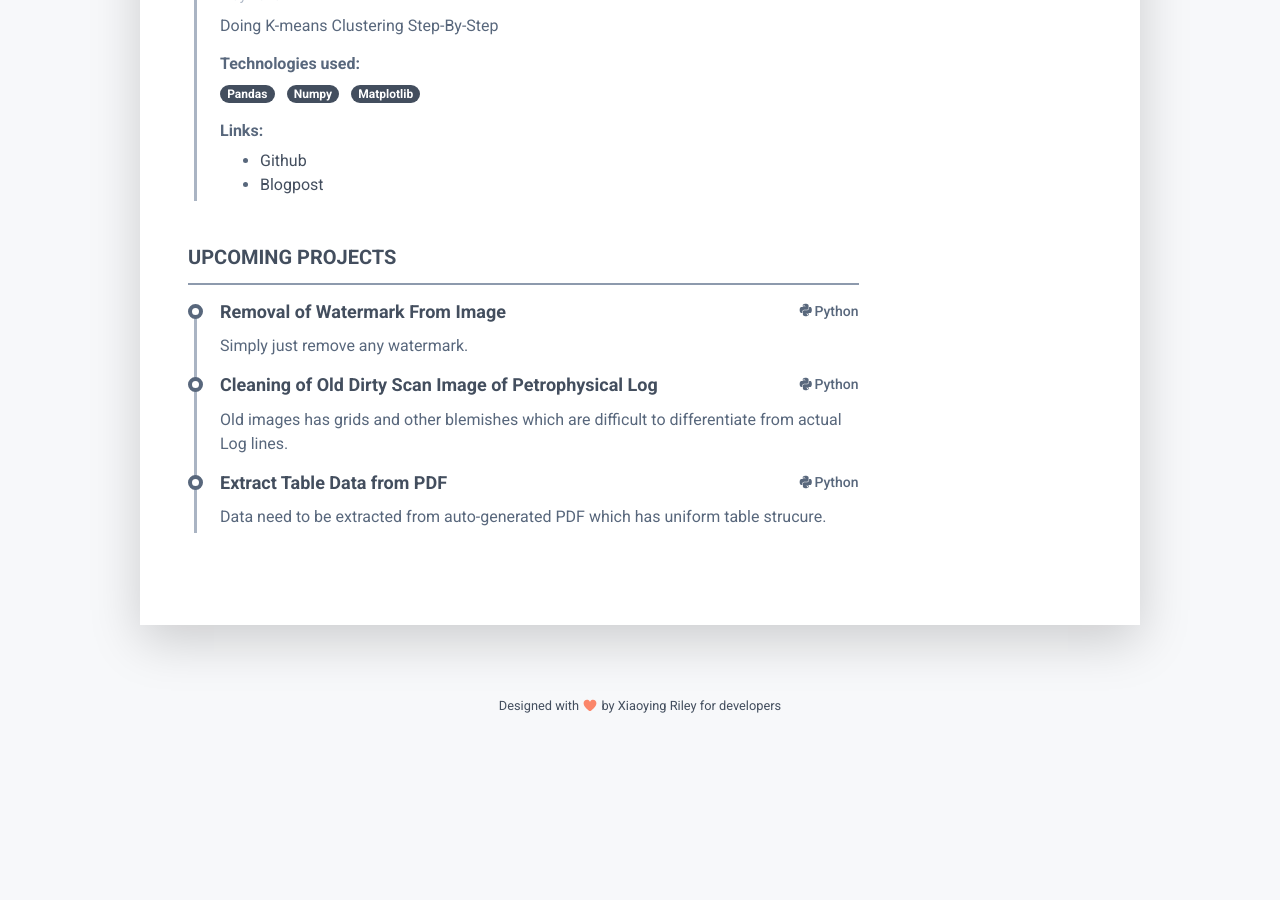
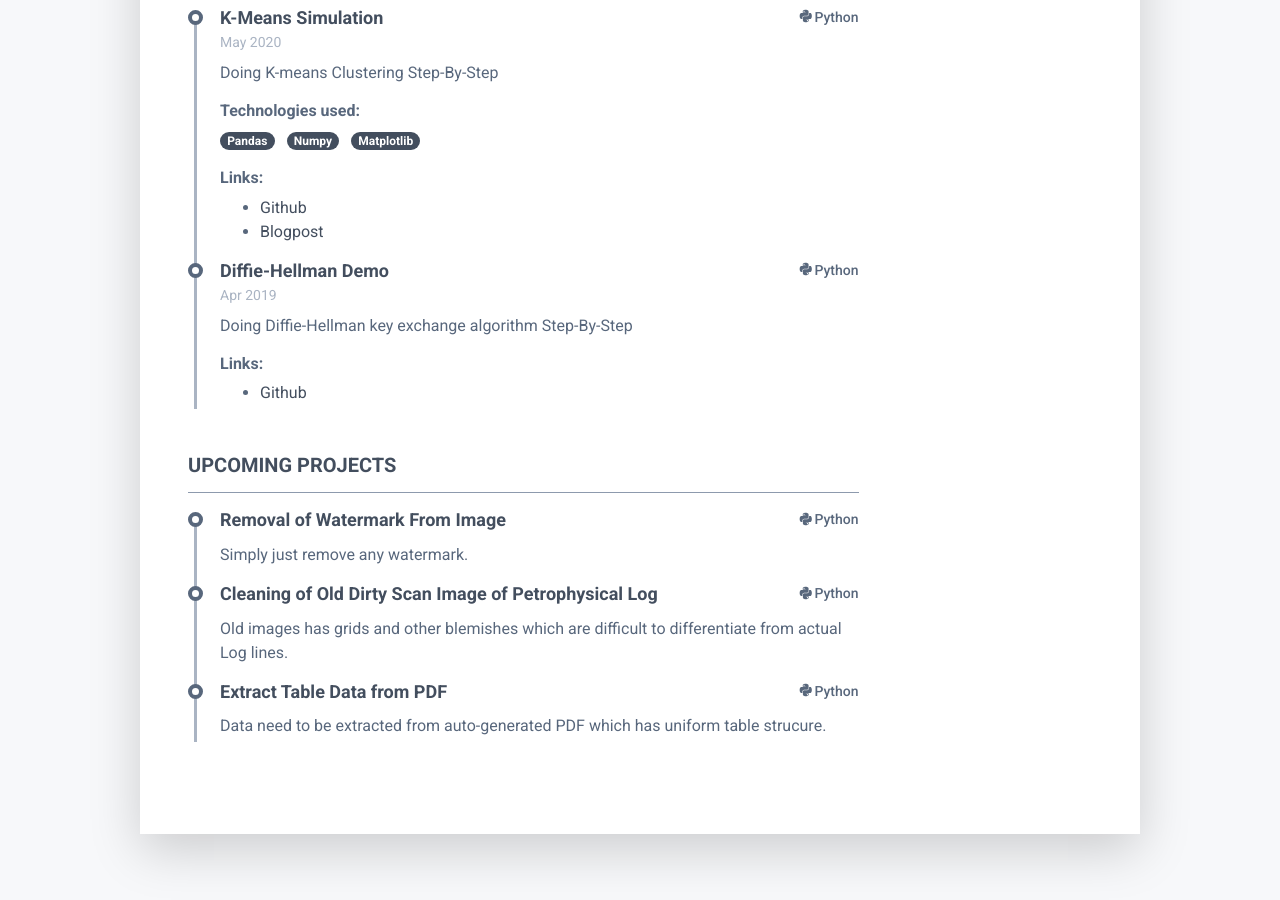
Before and after one commit to elvinado/elvinado.github.io, a Jekyll site: the page index.html, which Jekyll copies as it is, in a window 1280 px wide and 900 px high, scrolled down 2248 px. Built offline with Jekyll 4.4.1, drawn with Linux system fonts in a browser that asks for light colours; nearby versions of some CDN libraries; library files that are not in the unit come from our copies; before the commit the page ends 3013 px from its top, so only the background shows below that; some of the changed text lies outside the part shown.

Commit message:
add navigation and add diffie helmann link

```diff
--- a/index.html
+++ b/index.html
@@ -56,12 +56,15 @@
 				    <h2 class="resume-section-title text-uppercase font-weight-bold pb-3 mb-3"><i class="fab fa-python"></i>  Documentation of My Pythonic Journey</h2>
 <!-- 				    <div class="resume-section-content">
 					    <p class="mb-0">Documenta my pythonic journey.</p>
-				    </div> -->
+					</div> -->
+					<a href="#main" class="btn btn-sm btn-primary">Main</a>
+					<a href="#learning" class="btn btn-sm btn-primary">Learning Projects</a>
+					<a href="#upcoming" class="btn btn-sm btn-primary">Upcoming</a>
 			    </section><!--//summary-section-->
 			    <div class="row">
 				    <div class="col-lg-9">
 					    <section class="resume-section experience-section mb-5">
-						    <h2 class="resume-section-title text-uppercase font-weight-bold pb-3 mb-3">Journey</h2>
+						    <h2 class="resume-section-title text-uppercase font-weight-bold pb-3 mb-3" id="main">Journey</h2>
 						    <div class="resume-section-content">
 							    <div class="resume-timeline position-relative">
 								    <article class="resume-timeline-item position-relative pb-5">
@@ -210,7 +213,7 @@
 						</section><!--//experience-section-->
 
 						<section class="resume-section experience-section mb-5">
-						    <h2 class="resume-section-title text-uppercase font-weight-bold pb-3 mb-3">Smaller Learning Projects</h2>
+						    <h2 class="resume-section-title text-uppercase font-weight-bold pb-3 mb-3" id="learning">Smaller Learning Projects</h2>
 						    <div class="resume-section-content">
 							    <div class="resume-timeline position-relative">
 
@@ -240,6 +243,25 @@
 										</div><!--//resume-timeline-item-desc-->
 									</article><!--//resume-timeline-item-->
 
+									<article class="resume-timeline-item position-relative">
+										<div class="resume-timeline-item-header mb-2">
+										    <div class="d-flex flex-column flex-md-row">
+												<a href="#">
+										        <h3 class="resume-position-title font-weight-bold mb-1">Diffie-Hellman Demo</h3>
+												</a>
+										        <div class="resume-company-name ml-auto"><i class="fab fa-python"></i>Python</div>
+											</div><!--//row-->
+											<div class="resume-position-time">Apr 2019</div>
+										</div><!--//resume-timeline-item-header-->
+										<div class="resume-timeline-item-desc">
+										    <p>Doing Diffie-Hellman key exchange algorithm Step-By-Step</p>
+											<h4 class="resume-timeline-item-desc-heading font-weight-bold">Links:</h4>
+										    <ul>
+											    <li><a href="https://github.com/elvinado/Diffie-Hellman-Learning">Github</a></li>
+										    </ul>
+										</div><!--//resume-timeline-item-desc-->
+									</article><!--//resume-timeline-item-->
+
 							    </div><!--//resume-timeline-->
 
 
@@ -247,7 +269,7 @@
 					    </section><!--//experience-section-->
 
 						<section class="resume-section experience-section mb-5">
-						    <h2 class="resume-section-title text-uppercase font-weight-bold pb-3 mb-3">Upcoming Projects</h2>
+						    <h2 class="resume-section-title text-uppercase font-weight-bold pb-3 mb-3" id="upcoming">Upcoming Projects</h2>
 						    <div class="resume-section-content">
 							    <div class="resume-timeline position-relative">
 
```
